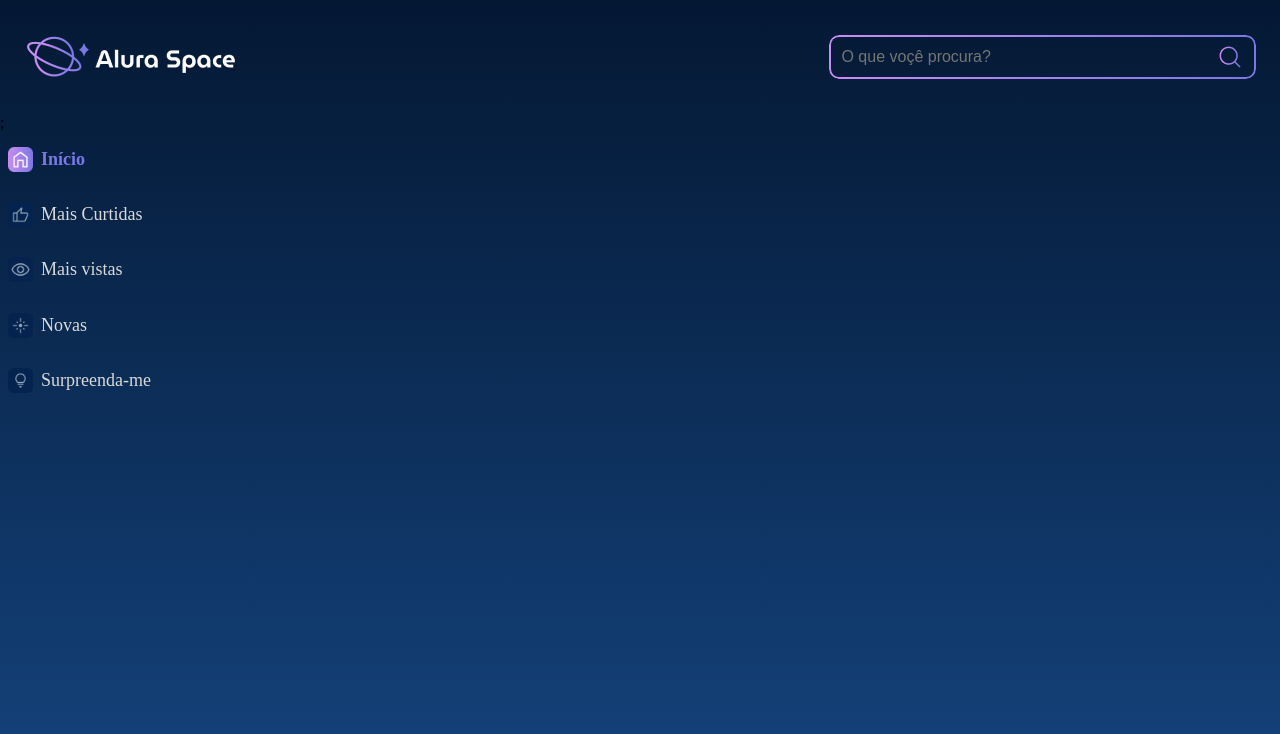
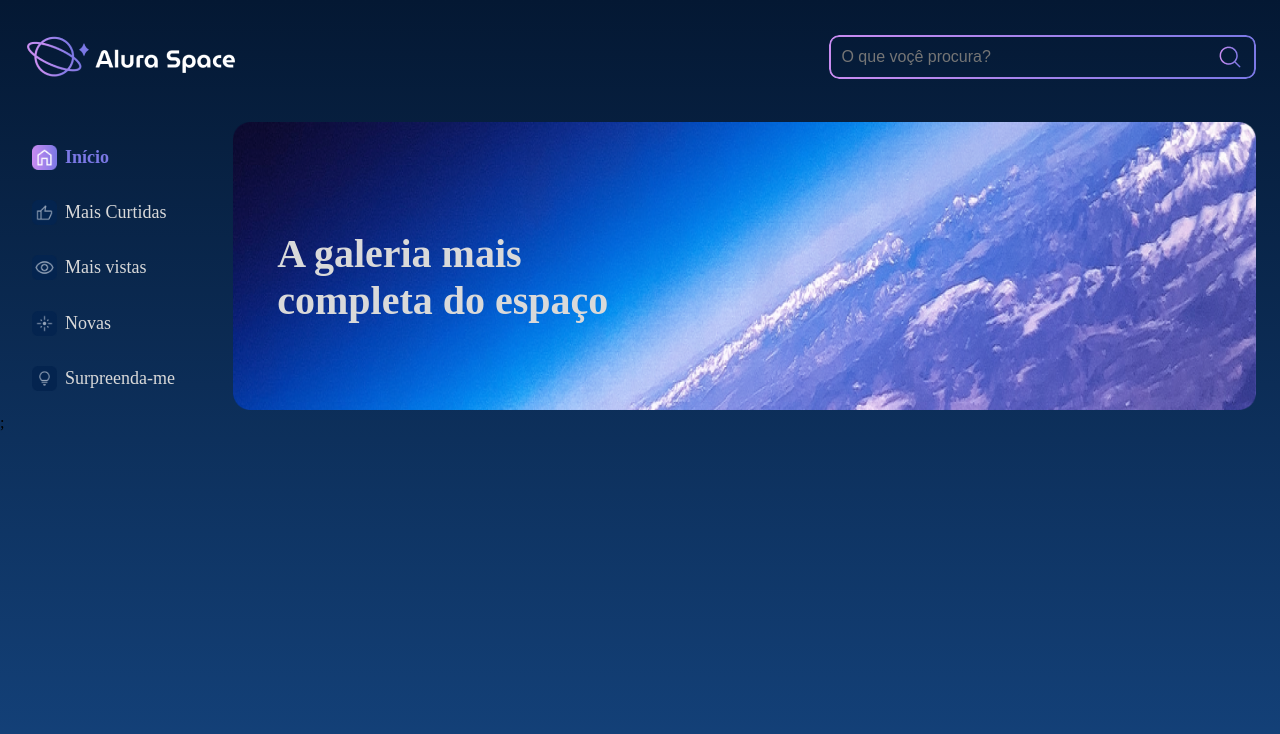
Before and after one commit to surykt/alura-space, a React (Create React App) app: page / in a window 1280 px wide. Shown: the top 734 px of the page. Built offline with nearby package versions, Linux system fonts and the light colour scheme.

Commit message:
add banner component

```diff
--- a/src/App.js
+++ b/src/App.js
@@ -7,7 +7,6 @@
   return (
     <>
       <InitialPage />;
-      <Menu />
     </>
   );
 }
--- /dev/null
+++ b/src/pages/InitialPage/InitialPage.module.scss
@@ -0,0 +1,31 @@
+main {
+  margin: 0 24px;
+}
+
+.principal {
+  display: flex;
+  align-items: center;
+  justify-content: space-between;
+  margin-top: 2rem;
+
+  &__image {
+    width: 88%;
+    img {
+      width: 100%;
+      height: 288px;
+    }
+
+    position: relative;
+
+    h1 {
+      position: absolute;
+      z-index: 1;
+      color: #d9d9d9;
+      font-size: 2.5rem;
+      width: 401px;
+      height: 144px;
+      top: 75px;
+      left: 44px;
+    }
+  }
+}
--- a/src/pages/InitialPage/index.jsx
+++ b/src/pages/InitialPage/index.jsx
@@ -1,5 +1,21 @@
 import Header from "../../components/Header";
+import Menu from "../../components/Menu";
+import banner from "./banner.png";
+import styles from "./InitialPage.module.scss";
 
 export default function InitialPage() {
-  return <Header />;
+  return (
+    <>
+      <Header />
+      <main>
+        <section className={styles.principal}>
+          <Menu />
+          <div className={styles.principal__image}>
+            <h1>A galeria mais completa do espaço</h1>
+            <img src={banner} alt="A imagem da terra vista do espaço" />
+          </div>
+        </section>
+      </main>
+    </>
+  );
 }
```
Also changed, not shown: src/pages/InitialPage/banner.png (added).
